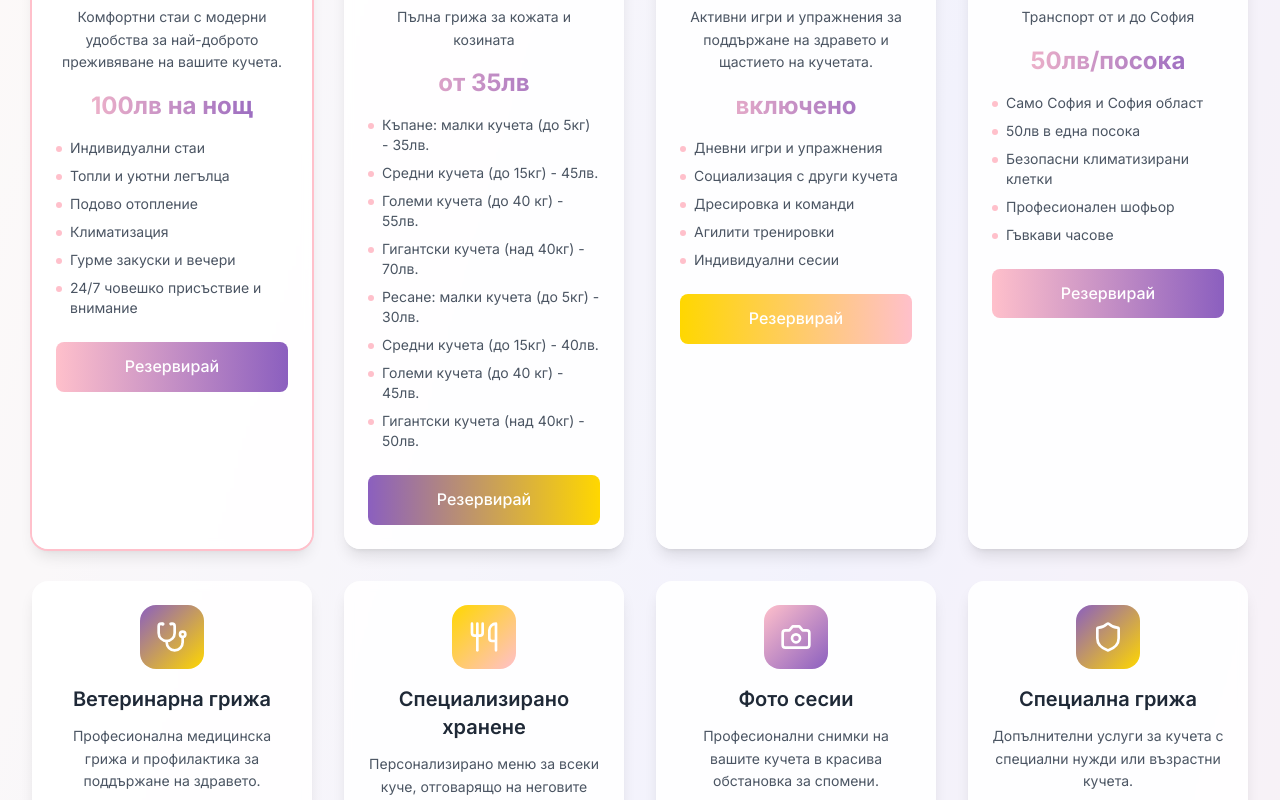
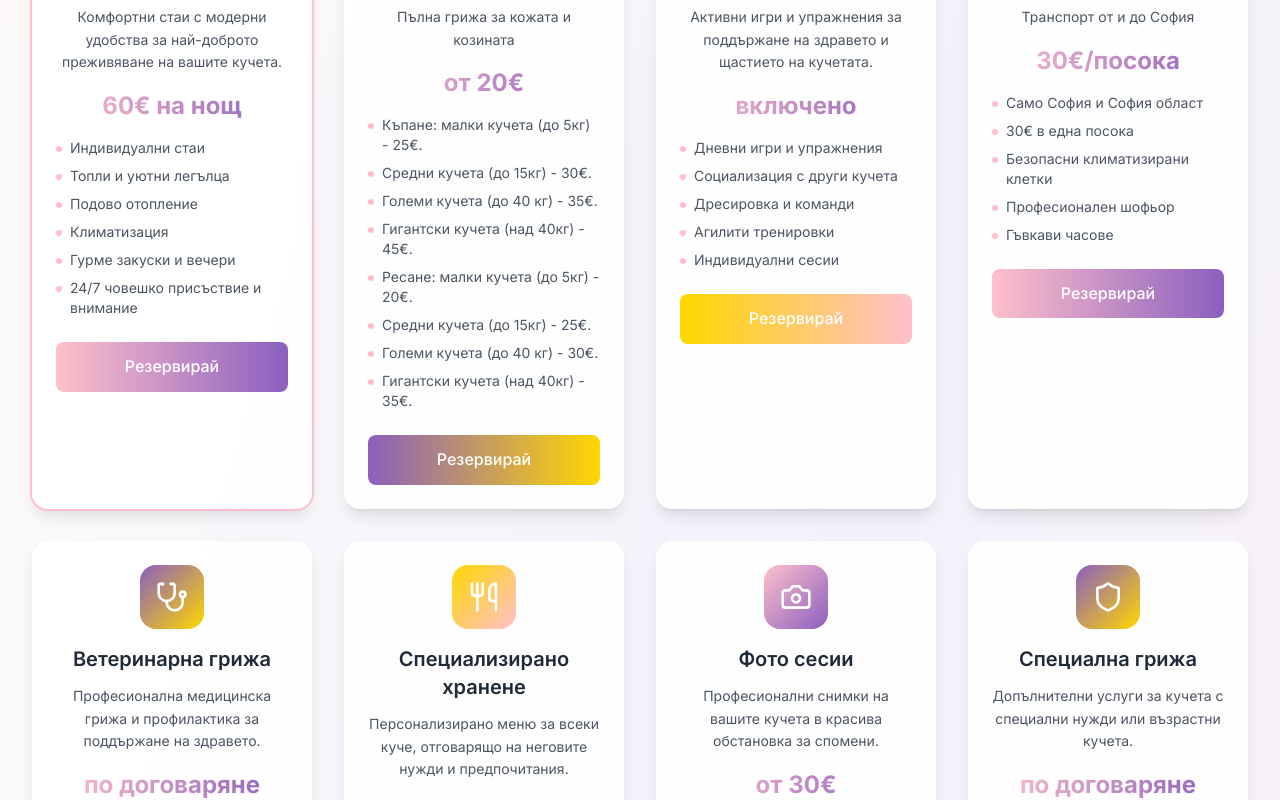
Before and after one commit to Weakless666/Rozi-s-Luxury-Dog-Hotel-GIFT-WEBSITE, a React (Vite) app: page /services in a window 1280 px wide. Shown: the part 1080-1880 px from the top of the page. Built offline with nearby package versions, Linux system fonts and the light colour scheme.

Commit message:
TEST
TEST

```diff
--- a/src/components/ChatBot.tsx
+++ b/src/components/ChatBot.tsx
@@ -70,7 +70,7 @@ const ChatBot = () => {
     {
       id: 9,
       question: "Предлагате ли къпане и груминг?",
-      answer: "Да! Предлагаме професионални груминг услуги - къпане и ресане. Цените започват от 30лв за ресане на малки кучета (до 5кг). Къпане на малки кучета е 35лв, а за гигантски кучета (над 40кг) къпане е 70лв. Всички услуги се извършват от опитни майстори! ✂️"
+      answer: "Да! Предлагаме професионални груминг услуги - къпане и ресане. Цените започват от 20€ за ресане на малки кучета (до 5кг). Къпане на малки кучета е 25€, а за гигантски кучета (над 40кг) къпане е 45€. Всички услуги се извършват от опитни майстори! ✂️"
     },
     {
       id: 10,
@@ -110,7 +110,7 @@ const ChatBot = () => {
     {
       id: 16,
       question: "Колко струва престоят на ден?",
-      answer: "Луксозното настаняване струва 100лв на нощ. Това включва всички основни услуги. Груминг услугите започват от 30лв за ресане на малки кучета, а за къпане цените са от 35лв (малки) до 70лв (гигантски). Транспортът е 50лв в една посока, само за София и София област. 💰"
+      answer: "Луксозното настаняване струва 60€ на нощ. Това включва всички основни услуги. Груминг услугите започват от 20€ за ресане на малки кучета, а за къпане цените са от 25€ (малки) до 45€ (гигантски). Транспортът е 30€ в една посока, само за София и София област. 💰"
     },
     {
       id: 17,
@@ -125,7 +125,7 @@ const ChatBot = () => {
     {
       id: 19,
       question: "Какво се случва ако закъснея?",
-      answer: "Ако закъснеете, моля уведомете ни веднага! При закъснение над 2 часа се начислява допълнителна такса от 20лв. При спешни случаи винаги се опитваме да бъдем разбиращи! ⏰"
+      answer: "Ако закъснеете, моля уведомете ни веднага! При закъснение над 2 часа се начислява допълнителна такса от 15€. При спешни случаи винаги се опитваме да бъдем разбиращи! ⏰"
     },
 
     // 📍 Местоположение и контакти
@@ -304,7 +304,7 @@ const ChatBot = () => {
     {
       id: 54,
       question: "Каква е цената на нощувката?",
-      answer: "Цената е 100лв на нощувка и включва всички основни услуги - настаняване, хранене, игри, наблюдение и грижа. Груминг услугите са допълнителни: къпане от 35-70лв, ресане от 30-50лв в зависимост от размера на кучето! 💰"
+      answer: "Цената е 60€ на нощувка и включва всички основни услуги - настаняване, хранене, игри, наблюдение и грижа. Груминг услугите са допълнителни: къпане от 25-45€, ресане от 20-35€ в зависимост от размера на кучето! 💰"
     },
     {
       id: 55,
@@ -319,7 +319,7 @@ const ChatBot = () => {
     {
       id: 57,
       question: "Колко струва къпането и подстригването?",
-      answer: "Имаме детайлни цени за груминг услуги: КЪПАНЕ - малки кучета (до 5кг) 35лв, средни (до 15кг) 45лв, големи (до 40кг) 55лв, гигантски (над 40кг) 70лв. РЕСАНЕ - малки 30лв, средни 40лв, големи 45лв, гигантски 50лв. ✂️"
+      answer: "Имаме детайлни цени за груминг услуги: КЪПАНЕ - малки кучета (до 5кг) 25€, средни (до 15кг) 30€, големи (до 40кг) 35€, гигантски (над 40кг) 45€. РЕСАНЕ - малки 20€, средни 25€, големи 30€, гигантски 35€. ✂️"
     },
     {
       id: 58,
@@ -334,7 +334,7 @@ const ChatBot = () => {
     {
       id: 60,
       question: "Колко струва транспортът?",
-      answer: "Транспортът струва 50лв в една посока. Работим само за София и София област. Имаме безопасни клетки и климатизация! 🚗"
+      answer: "Транспортът струва 30€ в една посока. Работим само за София и София област. Имаме безопасни клетки и климатизация! 🚗"
     },
     {
       id: 61,
@@ -359,7 +359,7 @@ const ChatBot = () => {
     {
       id: 65,
       question: "Какво става ако закъснея с прибирането?",
-      answer: "Ако закъснеете, моля уведомете ни веднага! При закъснение над 2 часа се начислява допълнителна такса от 20лв. При спешни случаи винаги се опитваме да бъдем разбиращи! ⏰"
+      answer: "Ако закъснеете, моля уведомете ни веднага! При закъснение над 2 часа се начислява допълнителна такса от 15€. При спешни случаи винаги се опитваме да бъдем разбиращи! ⏰"
     },
     {
       id: 66,
--- a/src/components/sections/ServicesPreview.tsx
+++ b/src/components/sections/ServicesPreview.tsx
@@ -14,14 +14,14 @@ const ServicesPreview = () => {
       icon: Home,
       title: 'Луксозно настаняване',
       description: 'Комфортни стаи с модерни удобства за най-доброто преживяване на вашите кучета.',
-      price: '100лв на нощ',
+      price: '60€ на нощ',
       features: ['Индивидуални стаи', 'Климатизация', '24/7 наблюдение']
     },
     {
       icon: Scissors,
       title: 'Професионален груминг',
       description: 'Пълна грижа за кожата и козината от опитни майстори.',
-      price: 'от 30лв',
+      price: 'от 20€',
       features: ['Почистване', 'Стрижка', 'Нокти и уши']
     },
     {
@@ -35,8 +35,8 @@ const ServicesPreview = () => {
       icon: Car,
       title: 'Транспорт услуги',
       description: 'Безопасен транспорт само за София и София област.',
-      price: '50лв/посока',
-      features: ['София и София област', '50лв/посока', 'Климатизация']
+      price: '30€/посока',
+      features: ['София и София област', '30€/посока', 'Климатизация']
     }
   ]
 
--- a/src/components/sections/services/ServicesList.tsx
+++ b/src/components/sections/services/ServicesList.tsx
@@ -21,7 +21,7 @@ const ServicesList = () => {
         'Гурме закуски и вечери',
         '24/7 човешко присъствие и внимание'
       ],
-      price: '100лв на нощ',
+      price: '60€ на нощ',
       color: 'from-soft-pink to-luxury-purple',
       popular: true
     },
@@ -30,16 +30,16 @@ const ServicesList = () => {
       title: 'Къпане и разресване',
       description: 'Пълна грижа за кожата и козината',
       features: [
-        'Къпане: малки кучета (до 5кг) - 35лв.',
-        'Средни кучета (до 15кг) - 45лв.',
-        'Големи кучета (до 40 кг) - 55лв.',
-        'Гигантски кучета (над 40кг) - 70лв.',
-        'Ресане: малки кучета (до 5кг) - 30лв.',
-        'Средни кучета (до 15кг) - 40лв.',
-        'Големи кучета (до 40 кг) - 45лв.',
-        'Гигантски кучета (над 40кг) - 50лв.'
+        'Къпане: малки кучета (до 5кг) - 25€.',
+        'Средни кучета (до 15кг) - 30€.',
+        'Големи кучета (до 40 кг) - 35€.',
+        'Гигантски кучета (над 40кг) - 45€.',
+        'Ресане: малки кучета (до 5кг) - 20€.',
+        'Средни кучета (до 15кг) - 25€.',
+        'Големи кучета (до 40 кг) - 30€.',
+        'Гигантски кучета (над 40кг) - 35€.'
       ],
-      price: 'от 35лв',
+      price: 'от 20€',
       color: 'from-luxury-purple to-premium-gold',
       popular: false
     },
@@ -64,12 +64,12 @@ const ServicesList = () => {
       description: 'Транспорт от и до София',
       features: [
         'Само София и София област',
-        '50лв в една посока',
+        '30€ в една посока',
         'Безопасни климатизирани клетки',
         'Професионален шофьор',
         'Гъвкави часове'
       ],
-      price: '50лв/посока',
+      price: '30€/посока',
       color: 'from-soft-pink to-luxury-purple',
       popular: false
     },
@@ -114,7 +114,7 @@ const ServicesList = () => {
         'Цифрови файлове',
         'Печат на снимки'
       ],
-      price: 'от 50лв',
+      price: 'от 30€',
       color: 'from-soft-pink to-luxury-purple',
       popular: false
     },
--- a/vite.config.ts
+++ b/vite.config.ts
@@ -22,8 +22,23 @@ export default defineConfig({
     rollupOptions: {
       input: {
         main: './index.html'
+      },
+      output: {
+        manualChunks: {
+          // React core libraries
+          'react-vendor': ['react', 'react-dom', 'react-router-dom'],
+          // Animation library
+          'framer-motion': ['framer-motion'],
+          // Form handling
+          'form-vendor': ['react-hook-form', 'zod'],
+          // UI utilities
+          'ui-vendor': ['lucide-react', 'react-intersection-observer'],
+          // Database
+          'db-vendor': ['@neondatabase/serverless']
+        }
       }
-    }
+    },
+    chunkSizeWarningLimit: 600
   },
   define: {
     global: 'globalThis'
```
Also changed, not shown: src/App.tsx (+18 -10 lines).
